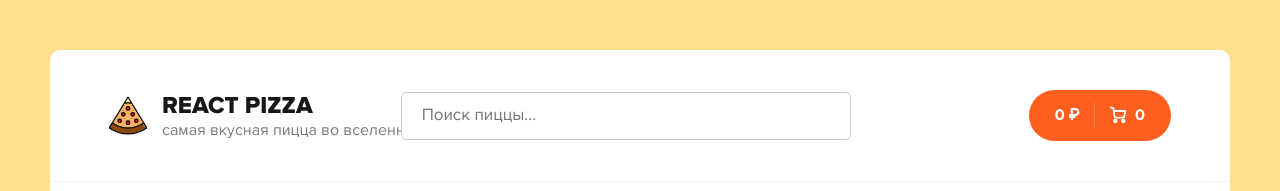
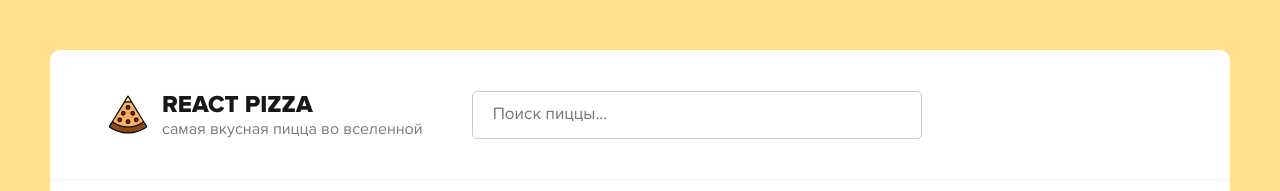
Before and after one commit to IgorBabikov/pizza-shop, a React (Create React App) app: page /cart in a window 1280 px wide. Shown: the top 191 px of the page. Built offline with nearby package versions, Linux system fonts and the light colour scheme; no server answers.

Commit message:
used useLocation for Header

```diff
--- a/src/components/Header.jsx
+++ b/src/components/Header.jsx
@@ -1,14 +1,15 @@
-import { Link } from 'react-router-dom';
+import { Link, useLocation } from 'react-router-dom';
 import Search from './Search/Search';
-import {useSelector} from 'react-redux'
-import {selectCart} from '../redux/slices/cartSlice'
+import { useSelector } from 'react-redux';
+import { selectCart } from '../redux/slices/cartSlice';
 
 function Header() {
-  const {pizzas} = useSelector(selectCart)
+  const { pizzas } = useSelector(selectCart);
+  const { pathname } = useLocation();
 
-  const totalCount = pizzas.reduce((prev, obj) => obj.count + prev, 0)
+  const totalCount = pizzas.reduce((prev, obj) => obj.count + prev, 0);
 
-  const totalPrice = pizzas.reduce((prev, obj) => (obj.price * obj.count) + prev, 0)
+  const totalPrice = pizzas.reduce((prev, obj) => obj.price * obj.count + prev, 0);
 
   return (
     <div className="header">
@@ -22,7 +23,9 @@
         </Link>
 
         <Search />
+
         <div className="header__cart">
+          {pathname !== '/cart' ? (
             <Link to="/cart" className="button button--cart">
               <span>{totalPrice} ₽</span>
               <div className="button__delimiter"></div>
@@ -56,6 +59,7 @@
               </svg>
               <span>{totalCount}</span>
             </Link>
+          ) : null}
         </div>
       </div>
     </div>
```
Lines whose indentation alone changed are shown as unchanged.
